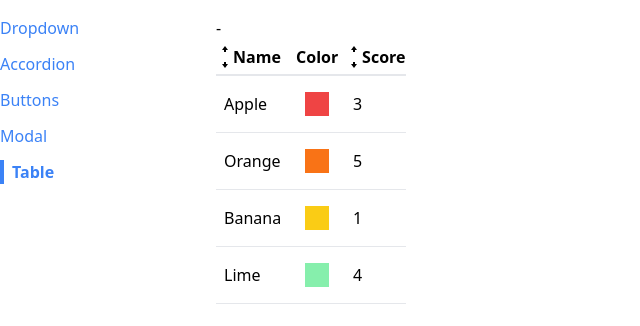
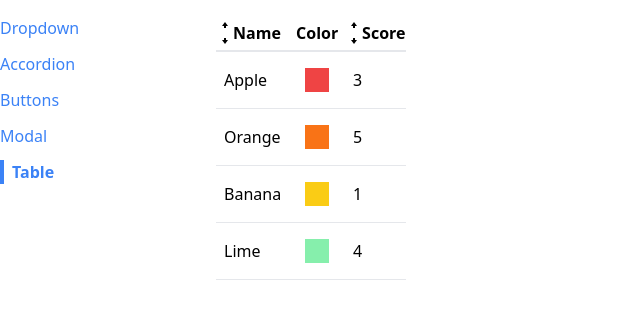
Before and after one commit to sweedalgharshi/comps, a React (Create React App) app: page /table in a window 1280 px wide. Shown: the top 326 px of the page, without its empty margins (0-640 px from the left). Built offline with nearby package versions, Linux system fonts and the light colour scheme.

Commit message:
resetting sort order

```diff
--- a/src/components/SortableTable.js
+++ b/src/components/SortableTable.js
@@ -9,6 +9,12 @@ function SortableTable(props) {
   const { config, data } = props;
 
   const handleClick = (label) => {
+    if (sortBy && label !== sortBy) {
+      setSortOrder('asc');
+      setSortBy(label);
+      return;
+    }
+
     if (sortOrder === null) {
       setSortOrder('asc');
       setSortBy(label);
@@ -67,7 +73,6 @@ function SortableTable(props) {
 
   return (
     <div>
-      {sortOrder} - {sortBy}
       <Table {...props} config={updatedConfig} data={sortedData} />
     </div>
   );
```
